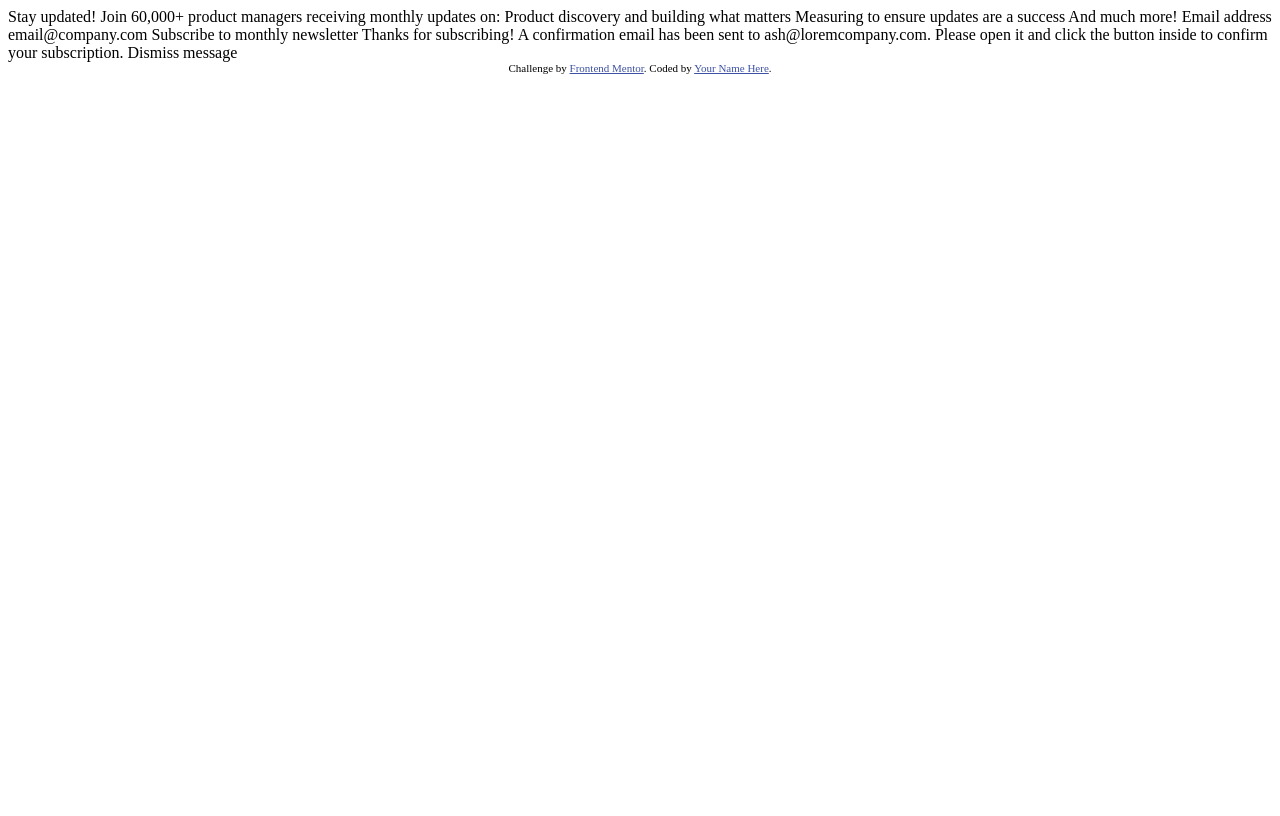
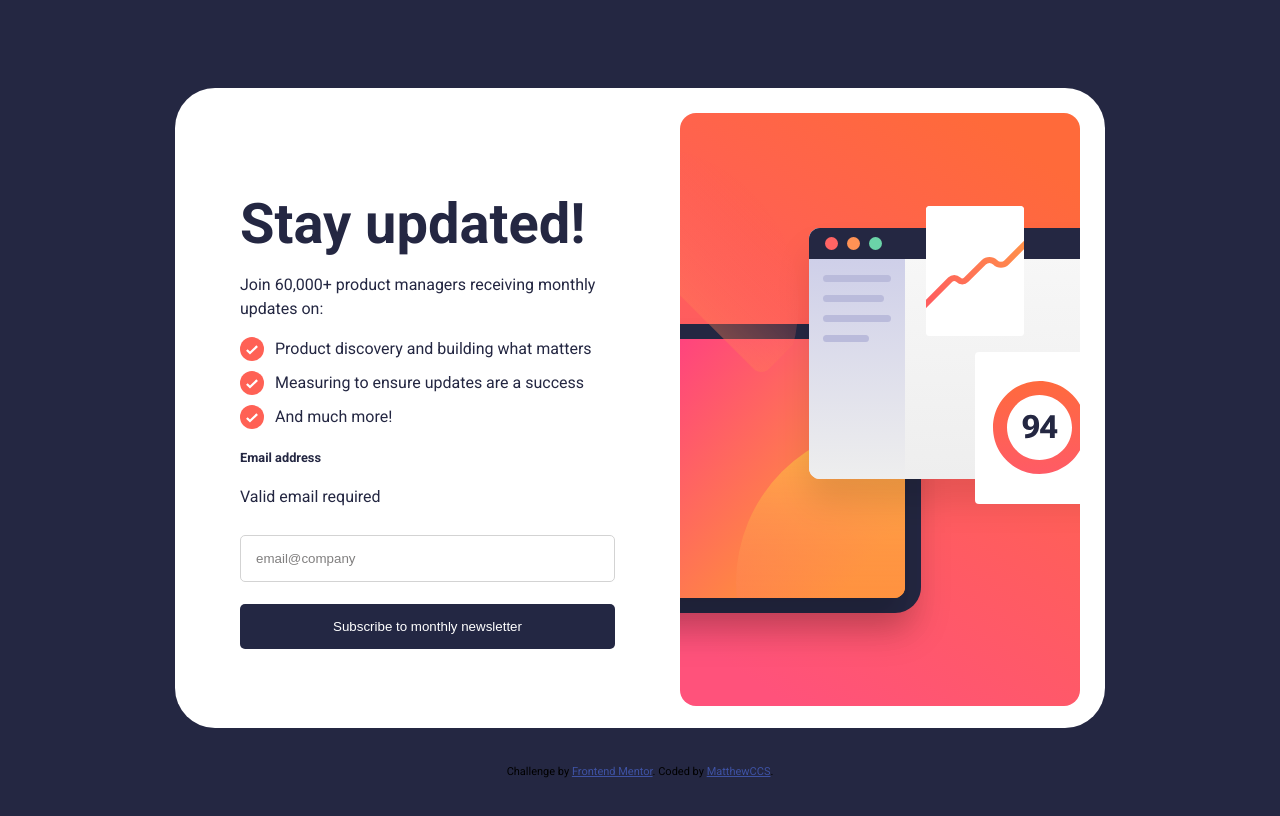
Before and after one commit to MatthewCCS/newsletter-sign-up-with-success-message, a plain HTML site: page index.html in a window 1280 px wide. Drawn offline with Linux system fonts and the light colour scheme.

Commit message:
desktop almost done

```diff
--- a/index.html
+++ b/index.html
@@ -1,50 +1,74 @@
 <!DOCTYPE html>
 <html lang="en">
+
 <head>
   <meta charset="UTF-8">
-  <meta name="viewport" content="width=device-width, initial-scale=1.0"> <!-- displays site properly based on user's device -->
+  <meta name="viewport" content="width=device-width, initial-scale=1.0">
+  <!-- displays site properly based on user's device -->
 
   <link rel="icon" type="image/png" sizes="32x32" href="./assets/images/favicon-32x32.png">
-
+  <link rel="preconnect" href="https://fonts.googleapis.com">
+  <link rel="preconnect" href="https://fonts.gstatic.com" crossorigin>
+  <link href="https://fonts.googleapis.com/css2?family=Roboto:wght@400;700&display=swap" rel="stylesheet">
   <title>Frontend Mentor | Newsletter sign-up form with success message</title>
 
   <link rel="stylesheet" href="./styles/app.css">
 
 </head>
+
 <body>
+  <main>
 
-  <!-- Sign-up form start -->
 
-  Stay updated!
+    <div id="card-container">
+      <!-- Sign-up form start -->
 
-  Join 60,000+ product managers receiving monthly updates on:
+      <div id="signup-card">
+        <div id="form-container">
+          <h1>Stay updated!</h1>
+          <p>Join 60,000+ product managers receiving monthly updates on:</p>
+          <ul>
+            <li class="icon-list">Product discovery and building what matters</li>
+            <li class="icon-list">Measuring to ensure updates are a success</li>
+            <li class="icon-list">And much more!</li>
+          </ul>
+          <form action="post" id="card-form">
+            <div><label for="email" id="email-label">Email address</label>
+              <p id="error-message">Valid email required</p>
+            </div>
 
-  Product discovery and building what matters
-  Measuring to ensure updates are a success
-  And much more!
+            <input type="email" name="email" id="email-input" placeholder="email@company">
+            <button type="submit" id="email-button">Subscribe to monthly newsletter</button>
+          </form>
+        </div>
+        <div id="card-img"><img src="./assets/images/illustration-sign-up-desktop.svg" alt="vector image of display
+          with a floating window showing a chart and rating">
+        </div>
 
-  Email address
-  email@company.com
+      </div>
+      <!-- Sign-up form end -->
 
-  Subscribe to monthly newsletter
+      <!-- Success message start -->
+      <div id="thanks-card-container">
+        <div id="thanks-card">
+          <img src="./assets/images/icon-success.svg" alt="white checkmark in a red circle">
+          <h1>Thanks for subscribing!</h1>
+          <p>A confirmation email has been sent to <span style="font-weight: 700;">ash@loremcompany.com</span>.
+            Please open it and click the button inside to confirm your subscription.</p>
+          <button type="button" id="dismiss">Dismiss message</button>
+        </div>
+      </div>
 
-  <!-- Sign-up form end -->
+      <!-- Success message end -->
 
-  <!-- Success message start -->
+    </div>
 
-  Thanks for subscribing!
-
-  A confirmation email has been sent to ash@loremcompany.com.
-  Please open it and click the button inside to confirm your subscription.
-
-  Dismiss message
-
-  <!-- Success message end -->
-
-  <div class="attribution">
-    Challenge by <a href="https://www.frontendmentor.io?ref=challenge" target="_blank">Frontend Mentor</a>.
-    Coded by <a href="#">Your Name Here</a>.
-  </div>
+    <div class="attribution">
+      Challenge by <a href="https://www.frontendmentor.io?ref=challenge" target="_blank">Frontend Mentor</a>.
+      Coded by <a href="https://www.matthewshek.com">MatthewCCS</a>.
+    </div>
+  </main>
   <script src="./scripts/app.js"></script>
 </body>
+
 </html>
--- a/scripts/app.js
+++ b/scripts/app.js
@@ -0,0 +1,19 @@
+let emailInput = document.getElementById('email-input')
+const emailButton = document.getElementById('email-button')
+
+document.getElementById('card-form').addEventListener('submit', function(event) {
+  // Prevent the default form submission
+  event.preventDefault()
+})
+
+emailButton.addEventListener('click', ()=> {
+  let emailRegex = /^[^\s@]+@[^\s@]+\.[^\s@]+$/;
+if (!emailRegex.test(emailInput.value)) {
+ console.log('invalid')
+ emailInput.style.borderColor = 'red'
+ emailInput.style.setProperty('--plholder', 'red')
+ emailInput.style.backgroundColor = '#ff00001c'
+return
+}
+
+})
--- a/styles/app.css
+++ b/styles/app.css
@@ -1,2 +1,147 @@
-.attribution { font-size: 11px; text-align: center; }
-.attribution a { color: hsl(228, 45%, 44%); }
+:root {
+  /* neutral colors */
+  --Dark-Slate-Grey: hsl(234, 29%, 20%);
+  --Charcoal-Grey: hsl(235, 18%, 26%);
+  --Dark-Blue: hsl(232, 31%, 20%);
+  --Grey: hsl(231, 7%, 60%);
+  --White: hsl(5, 0%, 100%);
+
+  --Tomato: hsl(4, 100%, 67%)
+}
+
+::placeholder {
+  color: var(--plholder, rgb(128, 127, 127));
+}
+
+* {
+  box-sizing: border-box;
+}
+
+body {
+  font-size: 16px;
+  font-family: 'Roboto', sans-serif;
+  background-color: var(--Dark-Slate-Grey);
+  line-height: 1.5;
+}
+
+main {
+  height: 100vh;
+  display: flex;
+  justify-content: center;
+  align-items: center;
+  flex-direction: column;
+}
+
+h1 {
+  font-weight: 700;
+  font-size: 3.5rem;
+  line-height: normal;
+  margin-bottom: 0;
+}
+
+#card-container {
+  background-color: white;
+
+  /* max-height: 640px; */
+  border-radius: 40px;
+}
+
+#signup-card {
+  max-width: 930px;
+  max-height: 640px;
+  display: flex;
+  padding: 25px;
+}
+
+#form-container,
+#card-img {
+  flex: 1;
+}
+
+#form-container {
+  margin: 40px;
+  color: var(--Dark-Slate-Grey);
+}
+
+#card-form {
+  display: flex;
+  flex-direction: column;
+}
+
+#email-label,
+#email-input,
+#email-button {
+  margin-top: 10px;
+  width: calc(100% - 25px);
+  padding: 15px;
+  border-radius: 5px;
+  border: 1px solid lightgrey;
+}
+#email-label {
+  font-weight: 700;
+  font-size: 0.8rem;
+  padding: 0;
+  margin-top: 20px;
+  border-style: none;
+}
+#email-button {
+  background-color: var(--Dark-Blue);
+  color: white;
+  margin-top: 3ch;
+  border-style: none;
+}
+
+#email-button:active, #dismiss:active {
+  background: linear-gradient(to right, hsl(346, 94%, 65%), hsl(14, 91%,61%));
+  box-shadow: 2px 7px 15px 4px rgb(255 20 2 / 34%);
+}
+
+#card-img {
+  text-align: end;
+}
+
+ul {
+  list-style: none;
+  padding: 0;
+}
+
+.icon-list {
+  background: left/contain no-repeat url(/assets/images/icon-list.svg);
+  padding-left: 35px;
+  margin-bottom: 10px;
+}
+
+#thanks-card-container {
+  display: none;
+  background-color: white;
+  color: var(--Dark-Slate-Grey);
+  border-radius: 40px;
+  width: 500px;
+}
+#thanks-card {
+  padding: 50px;
+}
+#thanks-card > p {
+  font-size: 1.1em;
+}
+#dismiss {
+  background-color: var(--Dark-Blue);
+  color:white;
+  margin-top: 10px;
+  width: 100%;
+  padding: 15px;
+  border-radius: 5px;
+  border-style: none;
+
+}
+
+.attribution {
+  font-size: 11px;
+  text-align: center;
+  position: absolute;
+  bottom: 20px;
+}
+
+.attribution a {
+  color: hsl(228, 45%, 44%);
+}
```
